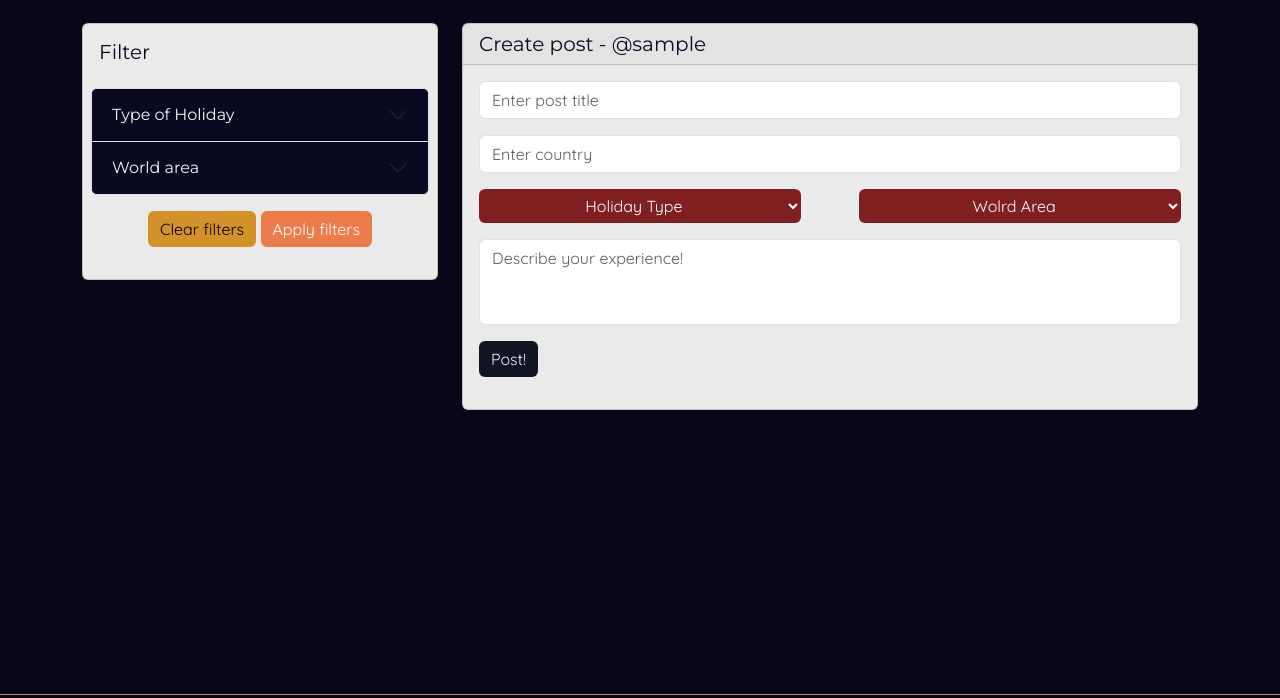
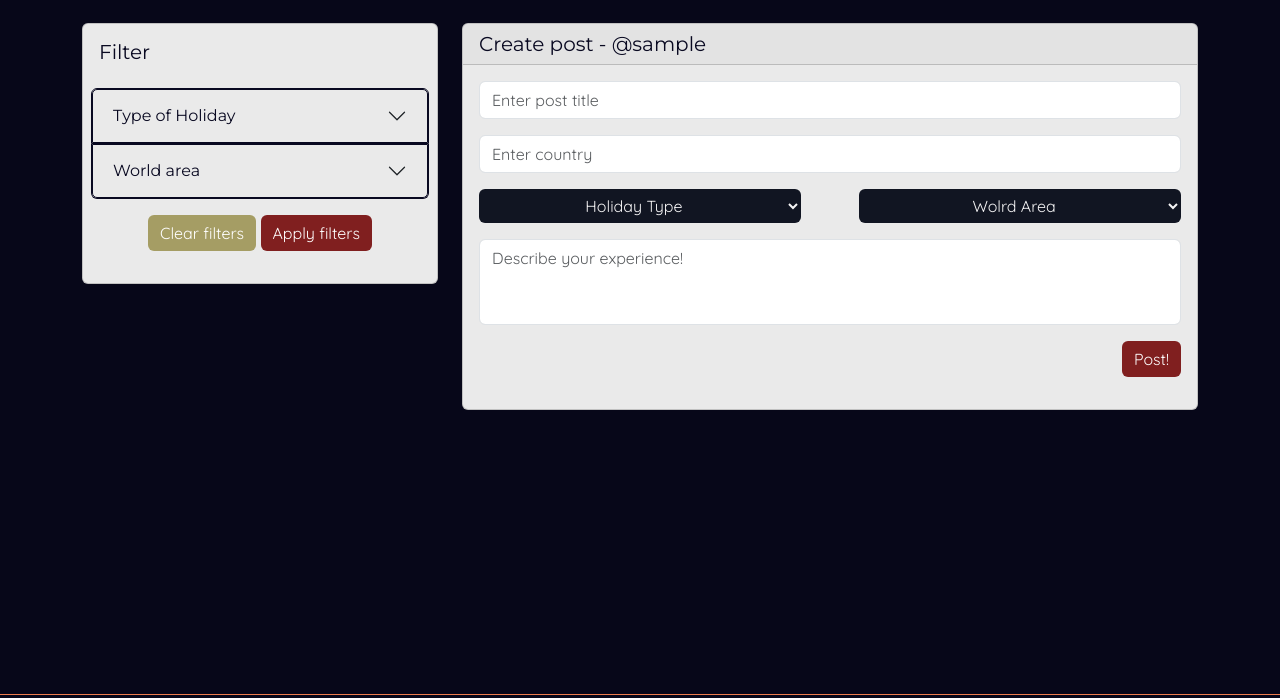
Before and after one commit to juanovt10/tracktales-blog, a Django app: page /board/ in a window 1280 px wide. Shown: the part 57-755 px from the top of the page. Run offline with Django 4.2, Linux system fonts and the light colour scheme; the visitor is signed in with stand-in values (Sample User, id 1); data that the repository does not hold is empty; some libraries are stand-ins or nearby versions.

Commit message:
Tidy up styling for board and user profile pages

```diff
--- a/postBoard/forms.py
+++ b/postBoard/forms.py
@@ -10,7 +10,7 @@ class PostForm(forms.ModelForm):
     tags = forms.ChoiceField(
         widget=forms.Select(
             attrs= {
-                "class": "btn btn-secondary dropdown-toggle",
+                "class": "btn btn-info dropdown-toggle",
             }
         ),
         choices=TAGS,
@@ -19,7 +19,7 @@ class PostForm(forms.ModelForm):
 
     world_area = forms.ChoiceField(
         widget=forms.Select(
-            attrs= {"class": "btn btn-secondary dropdown-toggle"}),
+            attrs= {"class": "btn btn-info dropdown-toggle"}),
         choices=WORLD_AREAS,
         required=True,
     )
@@ -44,7 +44,7 @@ class EditPostForm(forms.ModelForm):
     tags = forms.ChoiceField(
         widget=forms.Select(
             attrs= {
-                "class": "btn btn-secondary dropdown-toggle",
+                "class": "btn btn-info dropdown-toggle",
                 "placeholder": "Holiday Type",
             }
         ),
@@ -53,7 +53,7 @@ class EditPostForm(forms.ModelForm):
 
     world_area = forms.ChoiceField(
         widget=forms.Select(
-            attrs= {"class": "btn btn-secondary dropdown-toggle"}),
+            attrs= {"class": "btn btn-info dropdown-toggle"}),
         choices=WORLD_AREAS,
     )
     content = forms.CharField(
@@ -100,7 +100,7 @@ class ProfileForm(forms.ModelForm):
     )
     most_visited_area = forms.ChoiceField(
         widget=forms.Select(
-            attrs= {"class": "btn btn-secondary dropdown-toggle"}),
+            attrs= {"class": "btn btn-info dropdown-toggle"}),
         choices=WORLD_AREAS,
     )
     languages = forms.CharField(widget=forms.TextInput(attrs={"class": "form-control"}))
--- a/postBoard/views.py
+++ b/postBoard/views.py
@@ -211,6 +211,7 @@ class ProfileDetail(generic.DetailView):
         context['profile_form'] = ProfileForm()
         context['post_form'] = PostForm()
         context['comment_form'] = CommentForm()
+        context['edit_post_form'] = EditPostForm()
 
         user_profile = self.get_object()
         context['user_posts'] = Post.objects.filter(author=user_profile.username)
--- a/static/css/style.css
+++ b/static/css/style.css
@@ -123,10 +123,6 @@ h1, h2, h3, h4, h5, h6 {
     }
 }
 
-
-
-
-
 .card {
     background-color: #EAEAEA;
     color: #090921;
@@ -148,8 +144,9 @@ h1, h2, h3, h4, h5, h6 {
 .accordion-item,
 .accordion-button,
 .accordion-button:not(.collapsed) {
-    color:#F5F4F5;
-    background-color: #090921;
+    color:#090921;
+    background-color: #EAEAEA;
+    border: 1px solid #090921;
 }
 
 .accordion-button.collapse::after {
@@ -208,14 +205,14 @@ hr {
 
 .btn-primary,
 .btn-secondary,
-.btn-success {
+.btn-success,
+.btn-info {
     border: none;
     transition: all .3s ease;
 }
 
 .btn-primary:hover {
     background-color: #ED7C4D;
-
     transform: translate(-2px, -5px);
 }
 
@@ -227,6 +224,12 @@ hr {
 .btn-success:hover {
     background-color: #A59D64;
     transform: translate(-2px, -5px);
+}
+
+.btn-info:hover,
+.btn-outline-primary:hover {
+    background-color: #090921;
+    color: #F5F4F5;
 }
 
 .btn-primary {
@@ -247,6 +250,9 @@ hr {
     color: #F5F4F5;
 }
 
+.btn-outline-primary {
+    color: #090921;
+}
 
 .home-slide-2-text {
     color: #070719;
@@ -280,6 +286,16 @@ hr {
     width: 50%;
 }
 
+
+/* modals stylying */
+
+.modal-content {
+    background-color: #EAEAEA;
+    color: #090921;
+}
+
+
+
 /* Create profile styling */
 .create-profile-card {
     width: 80%;
--- a/templates/board.html
+++ b/templates/board.html
@@ -94,15 +94,15 @@
                         </div>
                     </div>
                     <div class="card-body text-center">
-                        <button type="reset" class="btn btn-warning">Clear filters</button>
-                        <button type="submit" class="btn btn-primary mt-md-1 mt-lg-0">Apply filters</button>
+                        <button type="reset" class="btn btn-success">Clear filters</button>
+                        <button type="submit" class="btn btn-secondary mt-md-1 mt-lg-0">Apply filters</button>
                     </div>
                 </form>
             </div>
         </div>
 
         <!-- area to create posts and display posts -->
-        <div class="col-md-8 mb-2 pb-5">
+        <div class="col-md-8 mb-4 pb-5">
             {% if user.is_authenticated %}
             <div class="card mt-3">
                 <h5 class="card-header">Create post - @{{ request.user.username }}</h5>
@@ -131,7 +131,9 @@
                                 {{ post_form.content }}
                             </div>
                         </div>
-                        <button type="submit" class="btn btn-info d-flex">Post!</button>
+                        <div class="d-flex justify-content-end align-items-center">
+                            <button type="submit" class="btn btn-secondary">Post!</button>
+                        </div>
                     </form>
                 </div>
             </div>
@@ -139,8 +141,11 @@
             <div class="card mt-3">
                 <h5 class="card-header">Do you want to share your experience?</h5>
                 <div class="card-body">
-                    <h6 class="card-title text-left">Please login to post, comment and like posts <a href="{% url 'account_login' %}" class="btn btn-primary">Sign-in</a></h6>
-
+                    <h6 class="card-title text-left">Create an account to post, comment and like posts!</h6>
+                    <div class="d-flex justify-content-end">
+                        <a href="{% url 'account_login' %}" class="btn btn-primary me-1">Login</a>
+                        <a href="{% url 'account_signup' %}" class="btn btn-secondary">Sign-up</a>
+                    </div>
                 </div>
             </div>
             {% endif %}
@@ -151,7 +156,7 @@
                     <hr>
                 </div>
                 <div class="col-1 d-flex justify-content-center align-items-center p-0">
-                    <button class="btn btn-outline-warning" id="filter-posts" data-toggle="modal" data-target="#filterModal">
+                    <button class="btn btn-primary" id="filter-posts" data-toggle="modal" data-target="#filterModal">
                         <i class="fa-solid fa-filter"></i>
                     </button>
                 </div>
@@ -202,7 +207,7 @@
                     <p class="fst-italic">(edited)</p>
                     {% endif %}
                 </div>
-                <div class="card-footer text-body-secondary">
+                <div class="card-footer">
                     {% if user.is_authenticated %}
                     <form method="POST" class="mb-0 me-1">
 
@@ -239,7 +244,7 @@
 
                         <input type="hidden" name="blogpost_id_comment" value="{{post.slug}}">
                         {{ comment_form.body }}
-                        <button type="submit" class="btn btn-info mt-2 comment-submit">Comment!</button>
+                        <button type="submit" class="btn btn-secondary mt-2 comment-submit">Comment!</button>
                     </form>
                     {% else %}
                     <p>Please <a href="{% url 'account_login' %}">login</a> to be able to like or comment a post</p>
@@ -248,11 +253,11 @@
 
                 <!-- this is the area for the display of comments -->
                 {% for comment in post_comments|key:post.id %}
-                <div class="card-footer text-body-secondary d-flex flex-column align-items-start px-2 px-md-3">
+                <div class="card-footer d-flex flex-column align-items-start px-2 px-md-3">
                     <div>
-                        {{ comment.author.username }} {{ comment.created_on|custom_timesince }}
+                        <a class="profile-link" href="{% url 'profile_detail' username=post.author %}">@{{ comment.author }}</a> {{ comment.created_on|custom_timesince }}
                     </div>
-                    <div class="text-primary">
+                    <div>
                        {{ comment.body }}
                     </div>
                 </div>
@@ -306,8 +311,10 @@
                                 <div class="mb-3 d-flex">
                                     {{ edit_post_form.content }}
                                 </div>
-                                <input type="hidden" name="edit_post_id" id="edit-post-id-input-{{ post.slug }}" value="{{post.slug}}">
-                                <button type="button" class="btn btn-outline-info d-flex edit-post">Edit post</button>
+                                <div class="d-flex justify-content-end">
+                                    <input type="hidden" name="edit_post_id" id="edit-post-id-input-{{ post.slug }}" value="{{post.slug}}">
+                                    <button type="button" class="btn btn-secondary d-flex edit-post">Edit post</button>
+                                </div>
                             </div>
                         </form>
                     </div>
@@ -374,9 +381,9 @@
                                     </div>
                                 </div>
                             </div>
-                            <div class="mt-2">
-                                <button type="reset" class="btn btn-warning">Clear filters</button>
-                                <button type="submit" class="btn btn-outline-success mt-md-1 mt-lg-0">Apply filters</button>
+                            <div class="mt-2 d-flex justify-content-center">
+                                <button type="reset" class="btn btn-success me-2">Clear filters</button>
+                                <button type="submit" class="btn btn-secondary">Apply filters</button>
                             </div>
                         </form>
                     </div>
```
Also changed, not shown: templates/userprofile.html (+35 -18 lines).
